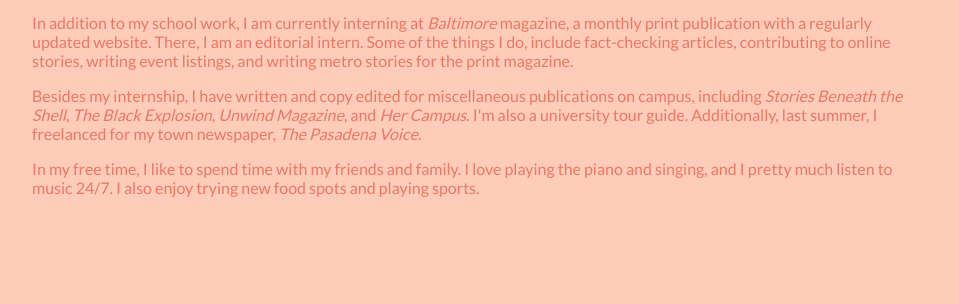
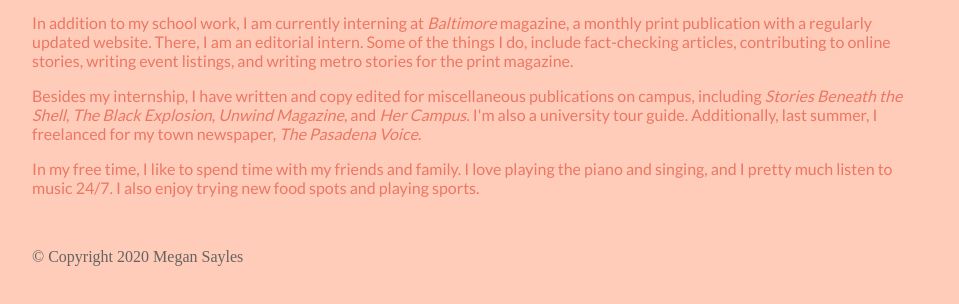
Before and after one commit to msayles/jour352, a plain HTML site: page portfolio/about.html in a window 1280 px wide. Shown: the part 468-772 px from the top of the page, without its empty margins (160-1119 px from the left). Drawn offline with Linux system fonts and the light colour scheme.

Commit message:
better portfolio project

```diff
--- a/portfolio/about.html
+++ b/portfolio/about.html
@@ -31,5 +31,6 @@
    <p>In my free time, I like to spend time with my friends and family. I love playing the piano
     and singing, and I pretty much listen to music 24/7. I also enjoy trying new food spots and
     playing sports.</p>
+    <footer>&copy; Copyright 2020 Megan Sayles</footer>
 </body>
 </html>
--- a/portfolio/style.css
+++ b/portfolio/style.css
@@ -2,7 +2,7 @@ body {
   margin: 0 auto;
   width: 70%;
   background-color:#FECCB8;
-  padding-bottom: 40px;
+  padding-bottom: 60px;
 }
 .nav {
   background-color:#FF878B;
@@ -94,3 +94,7 @@ h3, h4, h5 {
 iframe {
   text-align:center;
 }
+footer {
+  padding-top: 35px;
+  color:#666362;
+}
```
Also changed, not shown: portfolio/index.html (+1 -0 lines), portfolio/resume.html (+1 -1 lines), portfolio/work.html (+1 -1 lines).
